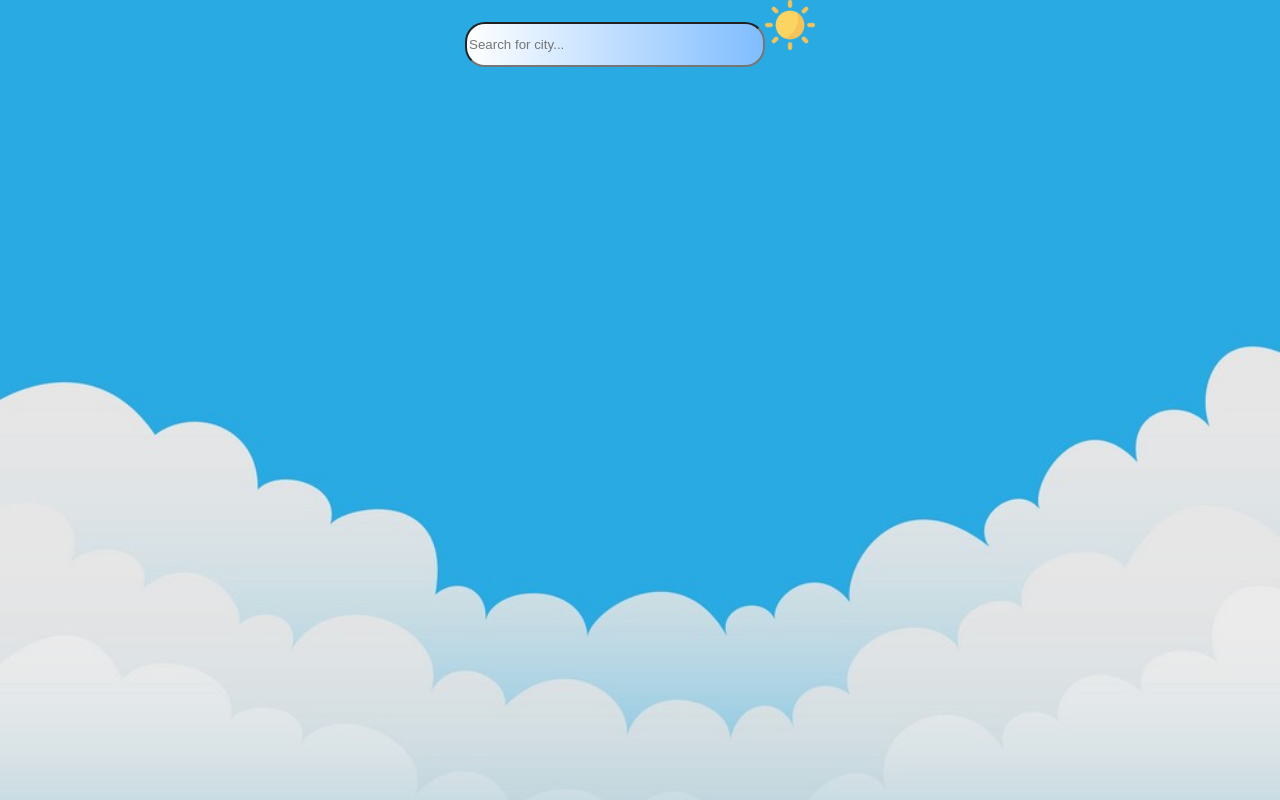
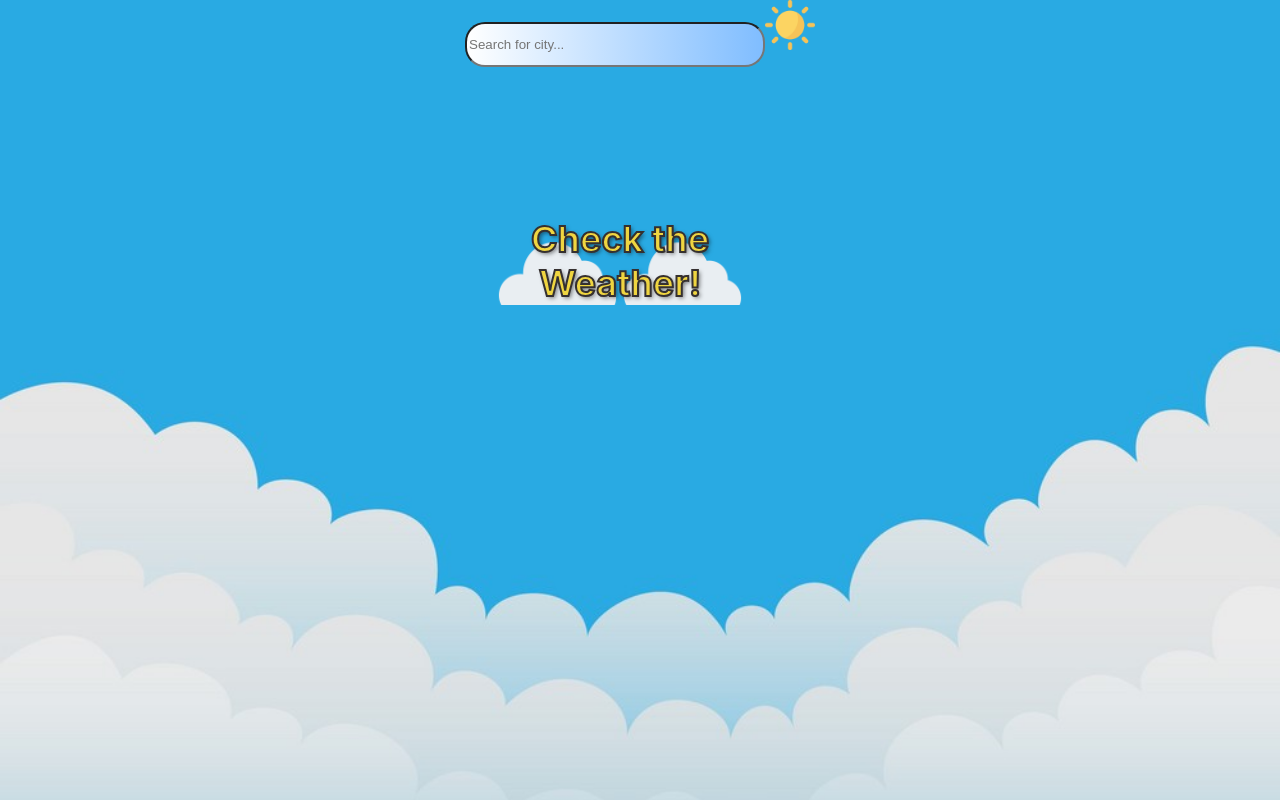
Before and after one commit to Banjo7331/Small-Api-Waether-Website, a React (Create React App) app: page / in a window 1280 px wide. Built offline with nearby package versions, Linux system fonts and the light colour scheme.

Commit message:
adding features to welcom page

```diff
--- a/src/WeatherAppStylesFiles/SearchBarTemplate.css
+++ b/src/WeatherAppStylesFiles/SearchBarTemplate.css
@@ -25,6 +25,7 @@
 
 .SearchBar {
   display: flex;
+  position: relative;
   justify-content: center;
   text-align: top;
   align-items: top;
@@ -55,3 +56,18 @@ input:hover {
     background: linear-gradient(to left, #007bff, #ffffff);
   }
 }
+#textWelcoming{
+  font-size: 45px;
+  width: 250px;
+  background-image: url("../WeatherElements/SomeWeatherRepresentingIcons/cld.png");
+  background-size: 50%;
+  overflow-wrap: break-word;
+  text-align: center;
+  margin-left: 30px;
+  margin-top: 150px;
+  color: rgb(239, 213, 65);
+  -webkit-text-stroke: 2px rgb(53, 48, 48);
+  font-weight: bold;
+  font-size: 36px;
+  text-shadow: 2px 2px 4px rgba(0,0,0,0.5);
+}
--- /dev/null
+++ b/src/WeatherAppStylesFiles/Weather.css
@@ -0,0 +1,9 @@
+.WeatherData {
+  background-color: greenyellow;
+  display: flex;
+  position: relative;
+  justify-content: center;
+  text-align: top;
+  align-items: top;
+  height: 100vh; /* This ensures the body takes up the full viewport height */
+}
--- a/src/WeatherElements/MainScreen.js
+++ b/src/WeatherElements/MainScreen.js
@@ -1,14 +1,14 @@
 import { useEffect, useState } from "react";
 import axios from "axios";
+import "../WeatherAppStylesFiles/Weather.css";
 import Temperature from './Temperature';
 
 const isLocationChoosen = false;
 let city = "Warsaw";
 let lat = "";
 let lon = "";
-
-
-
+const now = new Date();
+const CurrentHour = now.getHours();
 
 export default function MainScreen({cityToCheck}) {
   const [api, setApi] = useState(null);
@@ -55,7 +55,7 @@ export default function MainScreen({cityToCheck}) {
 
 
   return (
-    <div>
+    <div className="WeatherData">
       {api && (
         <div>
           <p>Time: {api.hourly.time[0]}</p>
--- a/src/WeatherElements/SearchBar.js
+++ b/src/WeatherElements/SearchBar.js
@@ -2,7 +2,12 @@ import React from "react";
 import "../WeatherAppStylesFiles/SearchBarTemplate.css";
 import { useState } from "react";
 import MainScreen from "./MainScreen";
-import { BrowserRouter as Router, Route, Routes, Navigate } from "react-router-dom";
+import {
+  BrowserRouter as Router,
+  Route,
+  Routes,
+  Navigate,
+} from "react-router-dom";
 
 let rightValueToGoThrough = false;
 
@@ -31,6 +36,7 @@ export default function SearchBar() {
           element={
             isRIght ? (
               <div className="SearchBar">
+                <div className="overlay">
                   <form id="form" onSubmit={handleSubmit}>
                     <input
                       type="search"
@@ -42,13 +48,18 @@ export default function SearchBar() {
                     />
                     <button id="search" />
                   </form>
+                  <p id="textWelcoming">Check the Weather!</p>
+                </div>
               </div>
             ) : (
-              <Navigate replace to={'/'+inputValue} />
+              <Navigate replace to={"/" + inputValue} />
             )
           }
         ></Route>
-        <Route path={'/'+inputValue} element={<MainScreen cityToCheck={inputValue}/>}></Route>
+        <Route
+          path={"/" + inputValue}
+          element={<MainScreen cityToCheck={inputValue} />}
+        ></Route>
       </Routes>
     </Router>
   );
--- a/src/WeatherElements/Temperature.js
+++ b/src/WeatherElements/Temperature.js
@@ -1,10 +1,11 @@
 import React from 'react'
+import "../WeatherAppStylesFiles/TemperatureTemplate.css";
 
 export default function Temperature({ temp,time }) {
   const tempOfTheDayArray = temp;
   const timeCorrespondingToTheTemperatureArray = time;
 
     return (
-    <div>{temp.map( (tmp) => {return tmp + " "})}</div>
+    <div className=''>{temp.map( (tmp) => {return tmp + " "})}</div>
   )
 }
```
Also changed, not shown: src/WeatherElements/SomeWeatherRepresentingIcons/cld.png (added), src/WeatherElements/SomeWeatherRepresentingIcons/cloud.png (added). Lines whose indentation alone changed are shown as unchanged.
